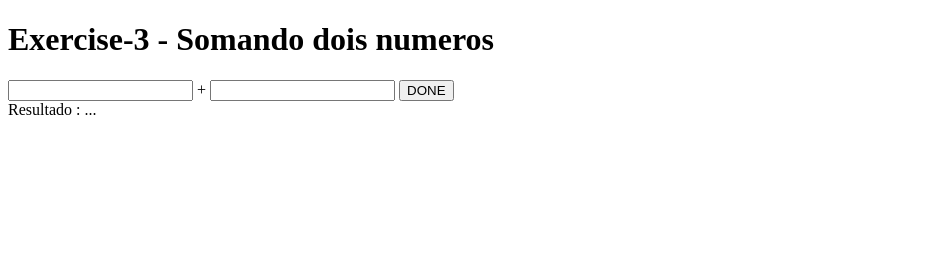
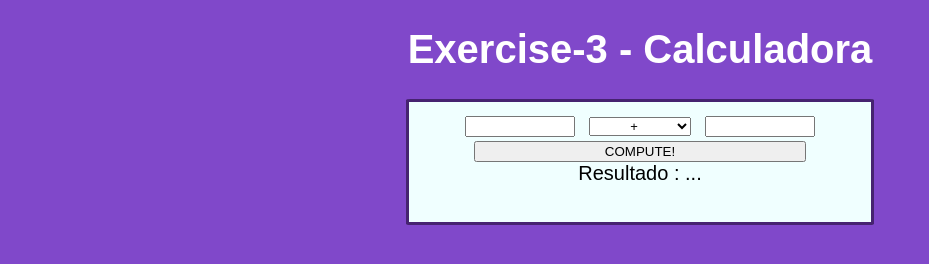
Before and after one commit to Vapb/frontend-freecodecamp, a plain HTML site: page javascript-youtube/exercise-3/index.html in a window 1280 px wide. Shown: the whole page, without its empty margins (0-929 px from the left). Drawn offline with Linux system fonts and the light colour scheme.

Commit message:
refactor exercise-3

```diff
--- a/javascript-youtube/exercise-3/index.html
+++ b/javascript-youtube/exercise-3/index.html
@@ -3,30 +3,57 @@
 <head>
     <meta charset="UTF-8">
     <meta name="viewport" content="width=device-width, initial-scale=1.0">
+    <link rel="stylesheet" href="style.css">
     <title>Exercise-3</title>
 </head>
 <body>
-    <h1 id="title">Exercise-3 - Somando dois numeros</h1>
-    <div>
-        <input type="text" id="txt_1"> +
-        <input type="text" id="txt_2">
-        <input type="button" value="DONE" id="result">
-    </div>
-    <div>
-        Resultado : <span id="resultado"> ... </span>
-    </div>
+    <h1 id="title">Exercise-3 - Calculadora</h1>
+
+    <section id="calculadora">
+        <div id="inputs">
+            <input type="number" id="number_1" class="number_input">
+            <select id="operations">
+                <option value="+">+</option>
+                <option value="-">-</option>
+                <option value="*">*</option>
+                <option value="/">/</option>
+            </select>
+            <input type="number" id="number_2" class="number_input">
+        </div>
+
+        <input type="button" value="COMPUTE!" id="compute">
+
+        <div id="campo_resultado">
+            Resultado : <span id="resultado"> ... </span>
+        </div>
+    </section>
+
     <script>
         var resultado = document.getElementById('resultado')
-        var result = document.getElementById('result')
-        result.addEventListener('click', somar)
+        var compute = document.getElementById('compute')
+        compute.addEventListener('click', calc)
 
-        function somar() {
-            var txt_1 = Number(document.getElementById('txt_1').value)
-            var txt_2 = Number(document.getElementById('txt_2').value)
-            resultado.innerText = `${txt_1} + ${txt_2} = ${txt_1 + txt_2}`
+        function calc() {
+            var numb1 = Number(document.getElementById('number_1').value)
+            var numb2 = Number(document.getElementById('number_2').value)
+            var operations = document.getElementById('operations').value
+            switch (operations) {
+                case '+':
+                    calc_result = numb1 + numb2;
+                    break;
+                case '-':
+                    calc_result = numb1 - numb2;
+                    break;
+                case '*':
+                    calc_result = numb1 * numb2;
+                    break;
+                case '/':
+                    calc_result = numb1 / numb2;
+                    break;
+            }
+            resultado.innerText = `${numb1} ${operations} ${numb2} = ${calc_result}`
         }
 
     </script>
-
 </body>
 </html>
--- /dev/null
+++ b/javascript-youtube/exercise-3/style.css
@@ -0,0 +1,49 @@
+body {
+    background-color: rgb(128, 72, 202);
+    font: normal 15pt Arial;
+    color: white
+}
+
+h1#title {
+    text-align: center;
+}
+
+section#calculadora{
+    margin: auto;
+    padding: 10px;
+    width: 35%;
+    min-height: 100px;
+    min-width: 300px;
+    background-color: azure;
+    border: 3px solid rgb(70, 35, 112);
+    border-radius: 1%;
+    color: black;
+}
+
+div#inputs {
+    text-align: center;
+}
+
+div#inputs input {
+    text-align: center;
+    font-size: 13px;
+    margin: 1%;
+    width: 23%;
+}
+
+div#inputs select {
+    text-align: center;
+    font-size: 13px;
+    margin: 1%;
+    width: 23%;
+}
+
+input#compute {
+    display: block;
+    margin: auto;
+    width: 75%;
+}
+
+div#campo_resultado {
+    text-align: center;
+}
```
